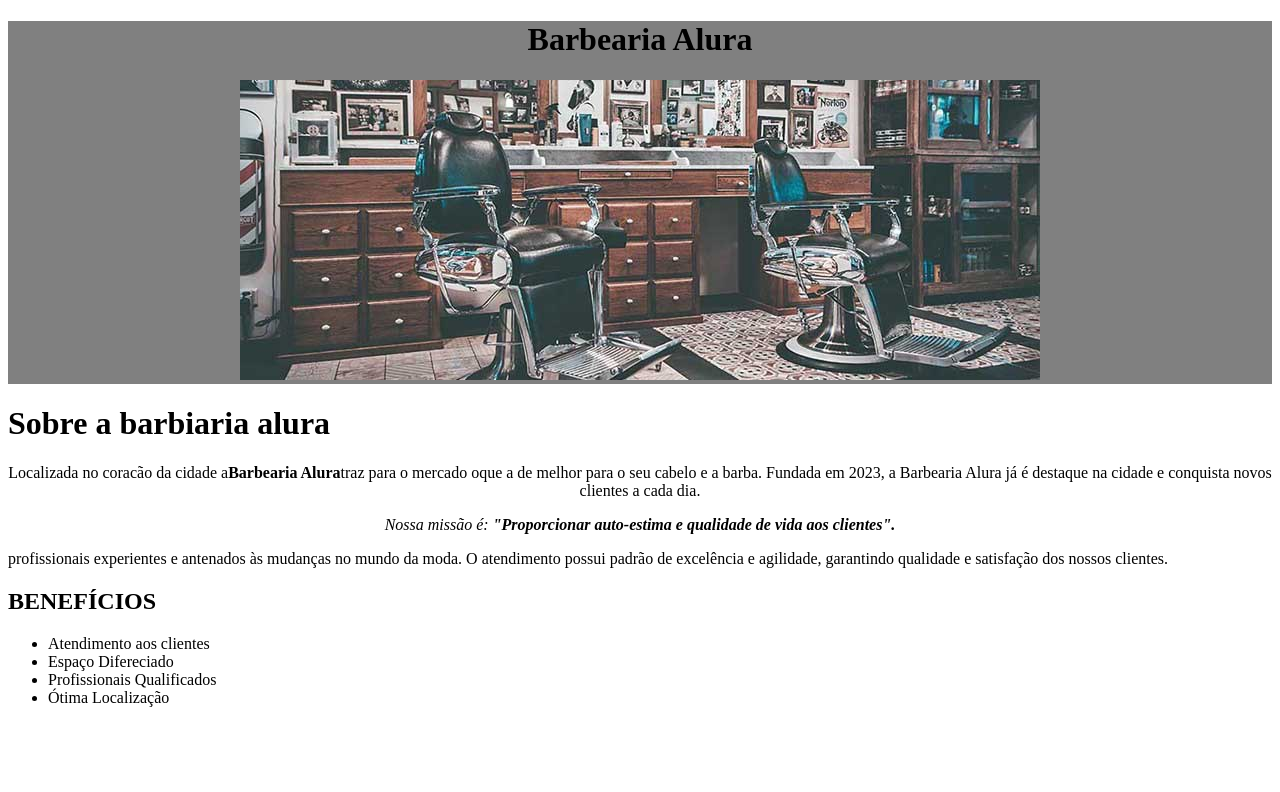
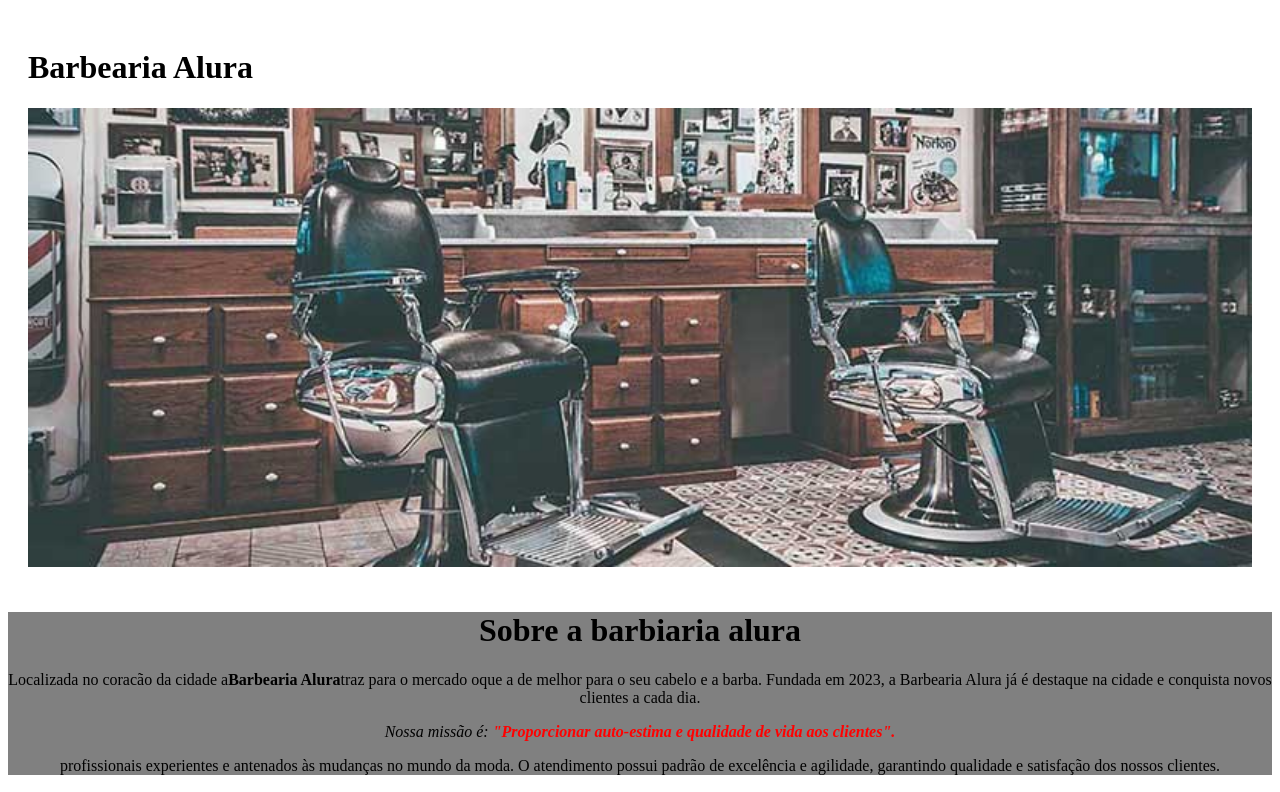
Before and after one commit to pedroaguiar12345/Barbearia-Alura-Pedro-Aguiar, a plain HTML site: page index.html in a window 1280 px wide. Shown: the top 792 px of the page. Drawn offline with Linux system fonts and the light colour scheme.

Commit message:
Update style.css

```diff
--- a/style.css
+++ b/style.css
@@ -1,8 +1,12 @@
-.titulo{text-align: center;
-background-color: gray;}
+body{font-size: 16px;}
 
-.paragrafo1{text-align: center;}
+.principal{background-color: gray;
+    text-align: center;}
 
-.paragrafo2{text-align: center;}
-
-.paragrafo3{text-align: center;}
+    .negrito{color: #ff0000;}
+    .imagem{width: 100%;}
+        .BENEFÍCIOS{text-align: center;}
+        .imagem-beneficios {width: 50%;}
+        .titulo{padding: 20px;}
+        .lista{display: inline-block;
+        vertical-align: top;}
```
